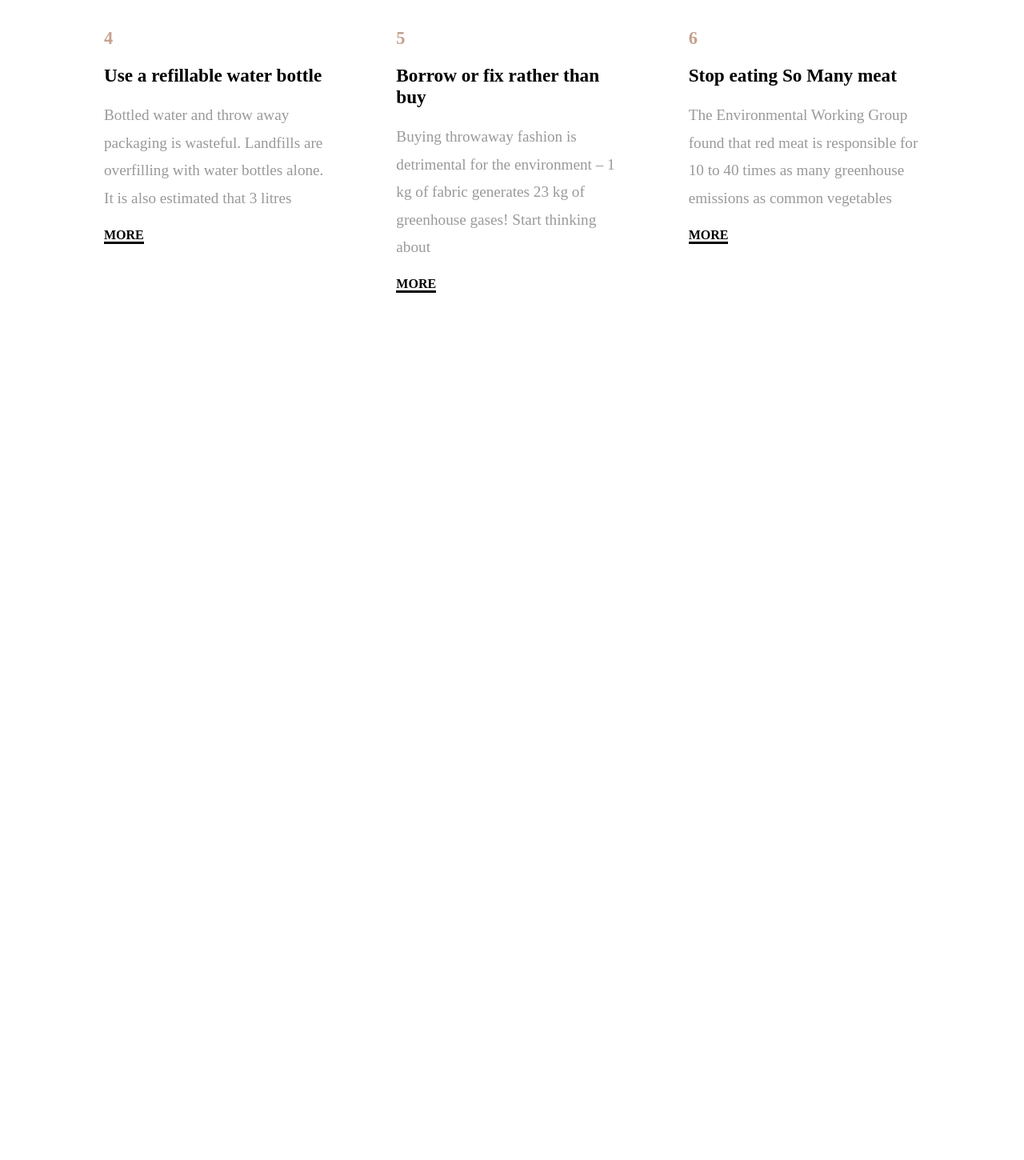
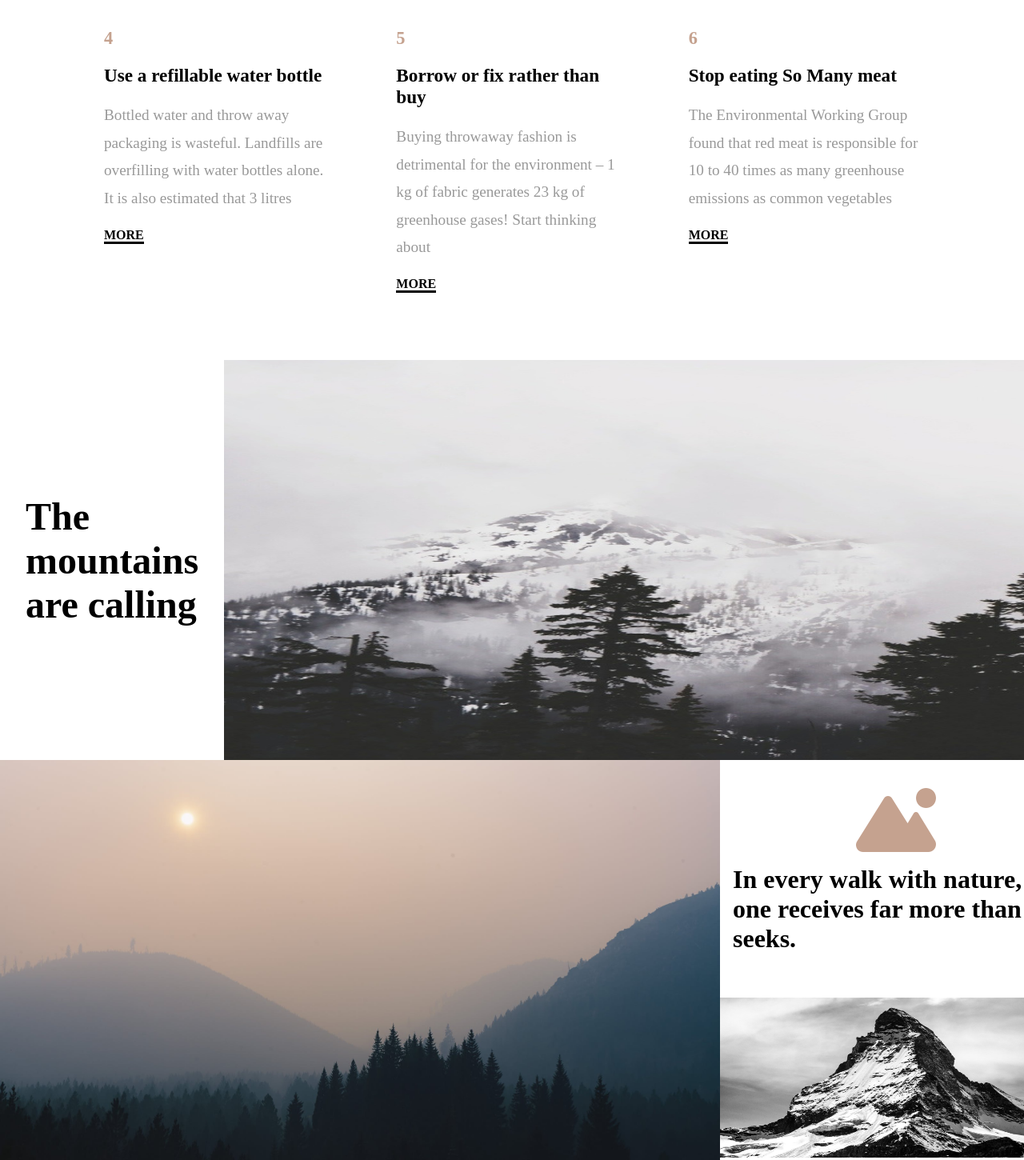
Before and after one commit to samirzjadhav/smooth-nature, a plain HTML site: page index.html in a window 1280 px wide. Shown: the part 2565-4015 px from the top of the page at 80% size. Before the commit the page ends 2951 px from the top, so only its background shows below. Drawn offline with Linux system fonts and the light colour scheme.

Commit message:
feat: added info section

```diff
--- a/index.html
+++ b/index.html
@@ -109,6 +109,7 @@
           </p>
           <a href="#">More</a>
         </div>
+
         <div class="test-box">
           <h2 class="test-num">6</h2>
           <h3 class="test-text">Stop eating So Many meat</h3>
@@ -120,5 +121,28 @@
         </div>
       </div>
     </section>
+    <!-- testimonials section ends-->
+
+    <!-- information section start -->
+    <section class="information">
+      <div class="info">
+        <div class="info-box-1">
+          <h2>The mountains are calling</h2>
+          <img class="imgs info-image" src="./img/dd.jpg" alt="" />
+        </div>
+        <div class="info-box-2">
+          <img class="imgs image-2" src="./img/info-img-2.jpeg" alt="" />
+          <div class="box">
+            <a href="#" class="fas fa-mountain-sun"></a>
+            <p>
+              In every walk with nature, one receives far more than he seeks.
+            </p>
+            <img class="imgs image-3" src="./img/info-img-3.jpg" alt="" />
+          </div>
+          <img class="imgs image-4" src="./img/info-img-4.jpeg" alt="" />
+        </div>
+      </div>
+    </section>
+    <!-- information section ends -->
   </body>
 </html>
--- a/style.css
+++ b/style.css
@@ -132,3 +132,72 @@
   margin: 1.2rem 0 1.2rem 0;
   color: #999999;
 }
+
+.information {
+  margin-top: 4rem;
+}
+
+.info-image {
+  min-width: 1200px;
+  height: 500px;
+}
+
+.info-box-1 {
+  display: grid;
+  grid-template-columns: 1fr 2fr;
+}
+
+.info-box-2 {
+  display: grid;
+  grid-template-columns: 2fr 1fr 1fr;
+}
+
+.image-2 {
+  min-width: 900px;
+  height: 500px;
+  object-fit: cover;
+}
+
+.image-3 {
+  min-width: 440px;
+  height: 200px;
+  margin-top: 2.4rem;
+}
+
+.image-4 {
+  min-width: 450px;
+  height: 500px;
+}
+
+.imgs:hover {
+  transform: scale(0.9);
+  box-shadow: 0 0 40px 4px rgba(26, 26, 26, 0.4);
+}
+
+.box {
+  display: flex;
+  align-items: center;
+  justify-content: center;
+  flex-direction: column;
+  margin-top: 2rem;
+}
+
+.box a {
+  font-size: 5rem;
+  font-weight: 600;
+  color: #c5a28f;
+}
+
+.box p {
+  padding: 1rem;
+  font-size: 2rem;
+  font-weight: 600;
+}
+
+.info-box-1 h2 {
+  display: flex;
+  align-items: center;
+  justify-content: center;
+  font-size: 3rem;
+  padding: 2rem;
+}
```
Also changed, not shown: img/dd.jpg (added), img/info-img-2.jpeg (added), img/info-img-3.jpg (added), img/info-img-4.jpeg (added).
